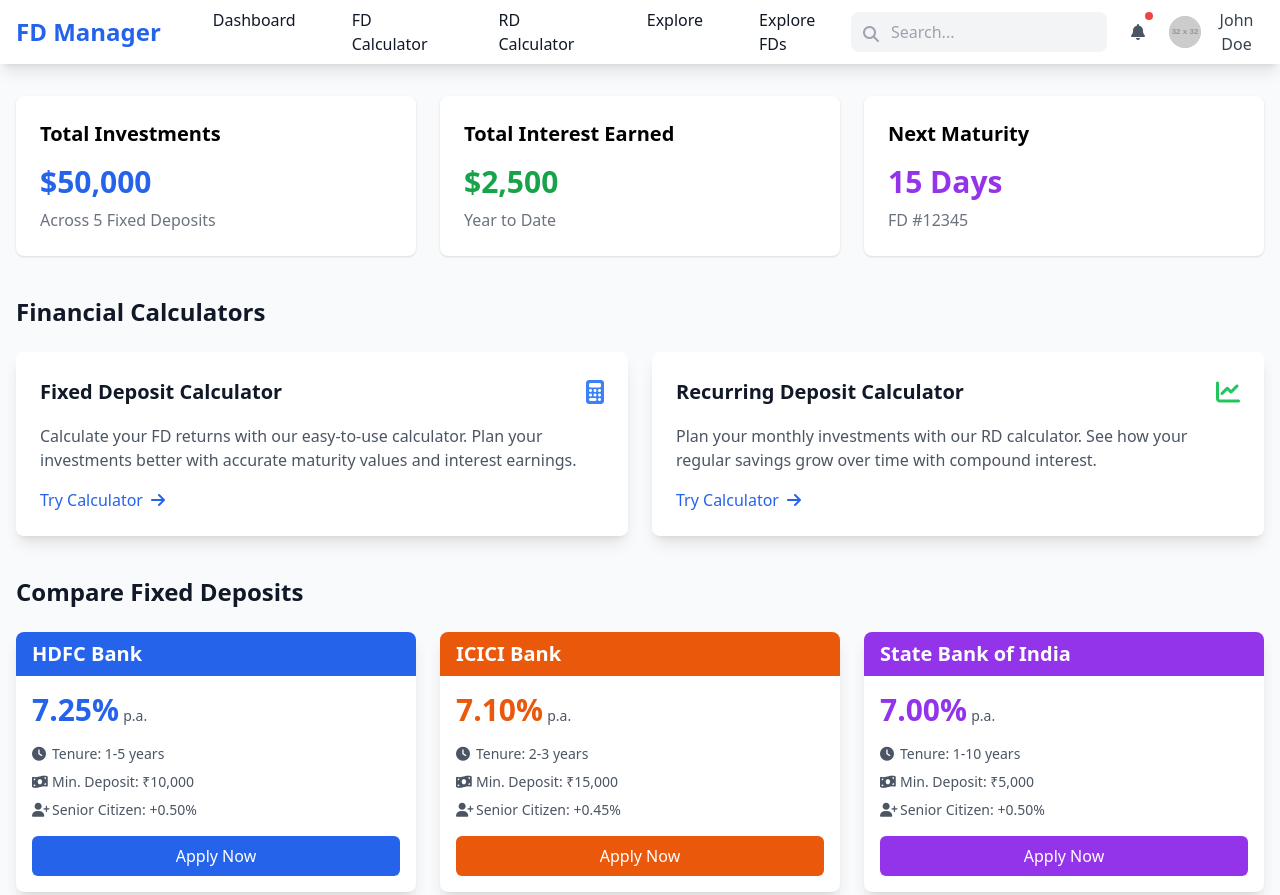
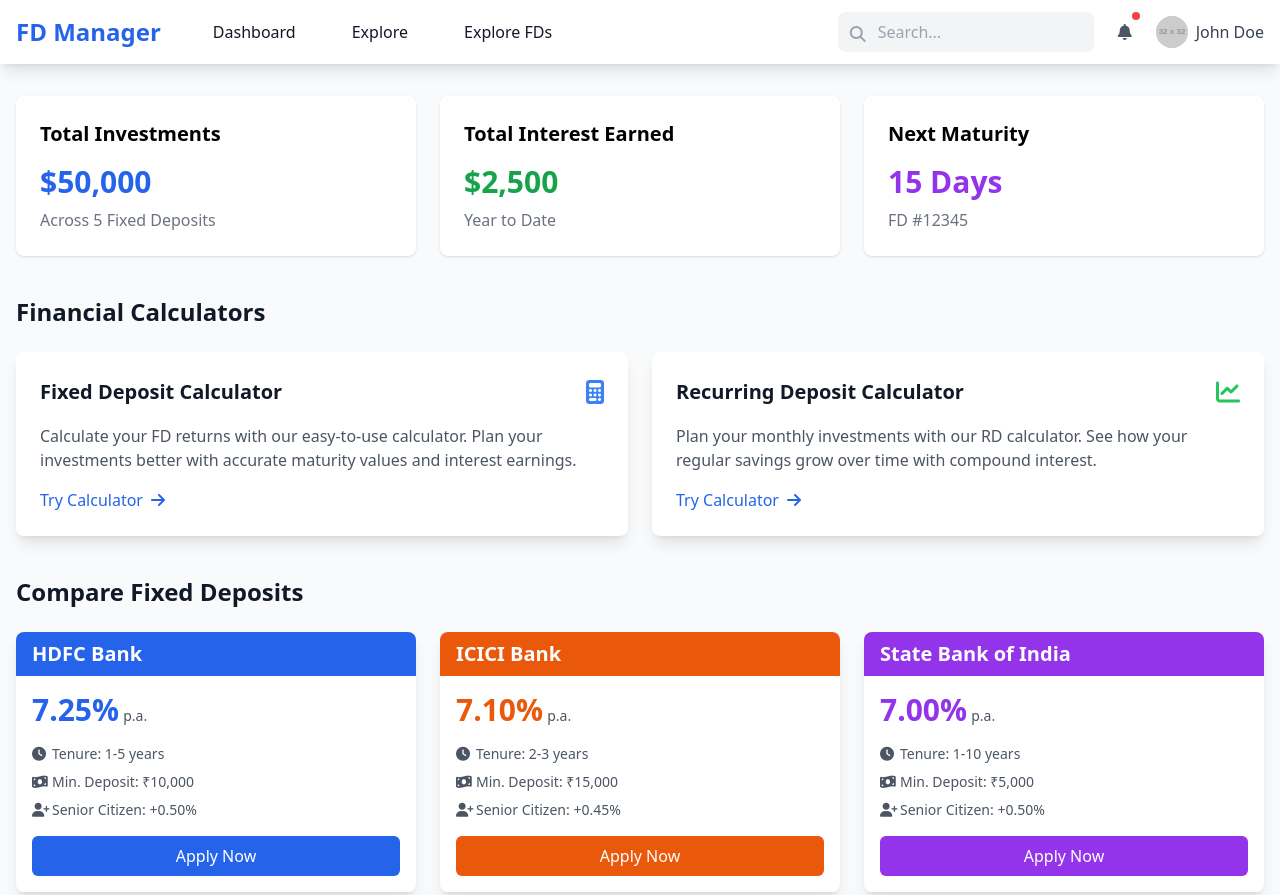
Before and after one commit to satyajit7679/project, a website: page public/index.html in a window 1280 px wide. Shown: the top 895 px of the page. Drawn offline with nearby package versions, Linux system fonts and the light colour scheme; placeholder pictures from the web are drawn by us.

Commit message:
update nav bar

```diff
--- a/public/index.html
+++ b/public/index.html
@@ -22,8 +22,8 @@
                     <!-- Desktop Navigation Links -->
                     <div class="hidden md:flex ml-10 space-x-8">
                         <a href="#" class="text-gray-900 hover:text-blue-600 px-3 py-2 rounded-md font-medium">Dashboard</a>
-                        <a href="fd-calculator.html" class="text-gray-900 hover:text-blue-600 px-3 py-2 rounded-md font-medium">FD Calculator</a>
-                        <a href="rd-calculator.html" class="text-gray-900 hover:text-blue-600 px-3 py-2 rounded-md font-medium">RD Calculator</a>
+                        <!-- <a href="fd-calculator.html" class="text-gray-900 hover:text-blue-600 px-3 py-2 rounded-md font-medium">FD Calculator</a>
+                        <a href="rd-calculator.html" class="text-gray-900 hover:text-blue-600 px-3 py-2 rounded-md font-medium">RD Calculator</a> -->
                         <a href="explore.html" class="text-gray-900 hover:text-blue-600 px-3 py-2 rounded-md font-medium">Explore</a>
                         <a href="#" class="text-gray-900 hover:text-blue-600 px-3 py-2 rounded-md font-medium">Explore FDs</a>
                     </div>
```
